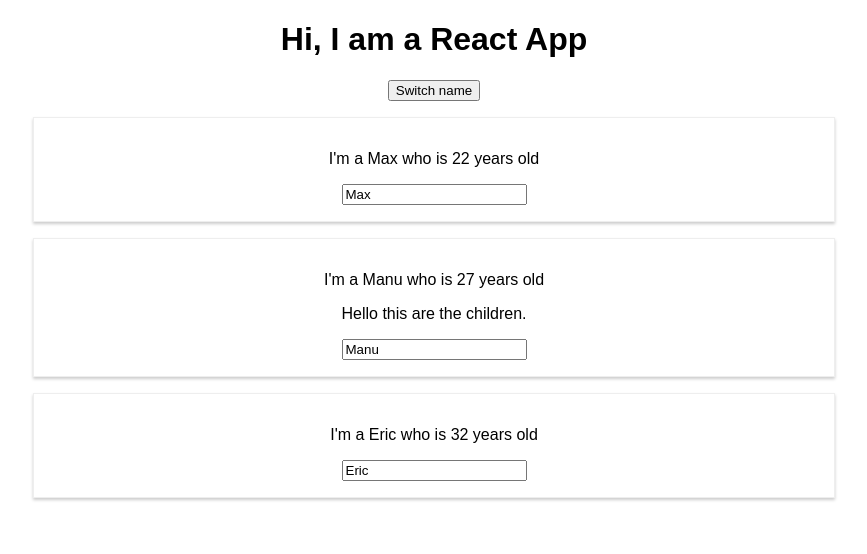
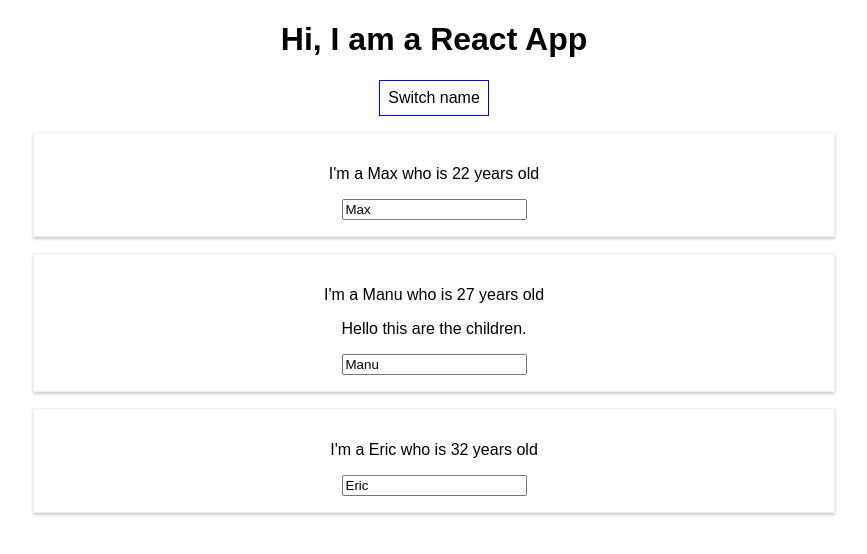
Before and after one commit to Christianq010/udemy_react-complete-guide, a React (Create React App) app: page / in a window 1280 px wide. Shown: the top 554 px of the page, without its empty margins (206-1073 px from the left). Built offline with nearby package versions, Linux system fonts and the light colour scheme.

Commit message:
Lesson 47: - Styling: Add inline styling

```diff
--- a/src/App.js
+++ b/src/App.js
@@ -34,10 +34,19 @@
   }
 
   render() {
+
+    const style = {
+      backgroundColor: 'white',
+      font: 'inherit',
+      border: '1px solid blue',
+      padding: '8px',
+      cursor: 'pointer'
+    };
+
     return (
       <div className="App">
         <h1>Hi, I am a React App</h1>
-        <button onClick={this.switchNameHandler}>Switch name</button>
+        <button style={style} onClick={this.switchNameHandler}>Switch name</button>
         <Person name={this.state.person[0].name}
                 age={this.state.person[0].age} />
         <Person name={this.state.person[1].name}
--- a/src/Person/Person.js
+++ b/src/Person/Person.js
@@ -1,6 +1,7 @@
 import React from 'react';
 
 import './Person.css';
+
 
 const person = (props) => {
     return (
```
